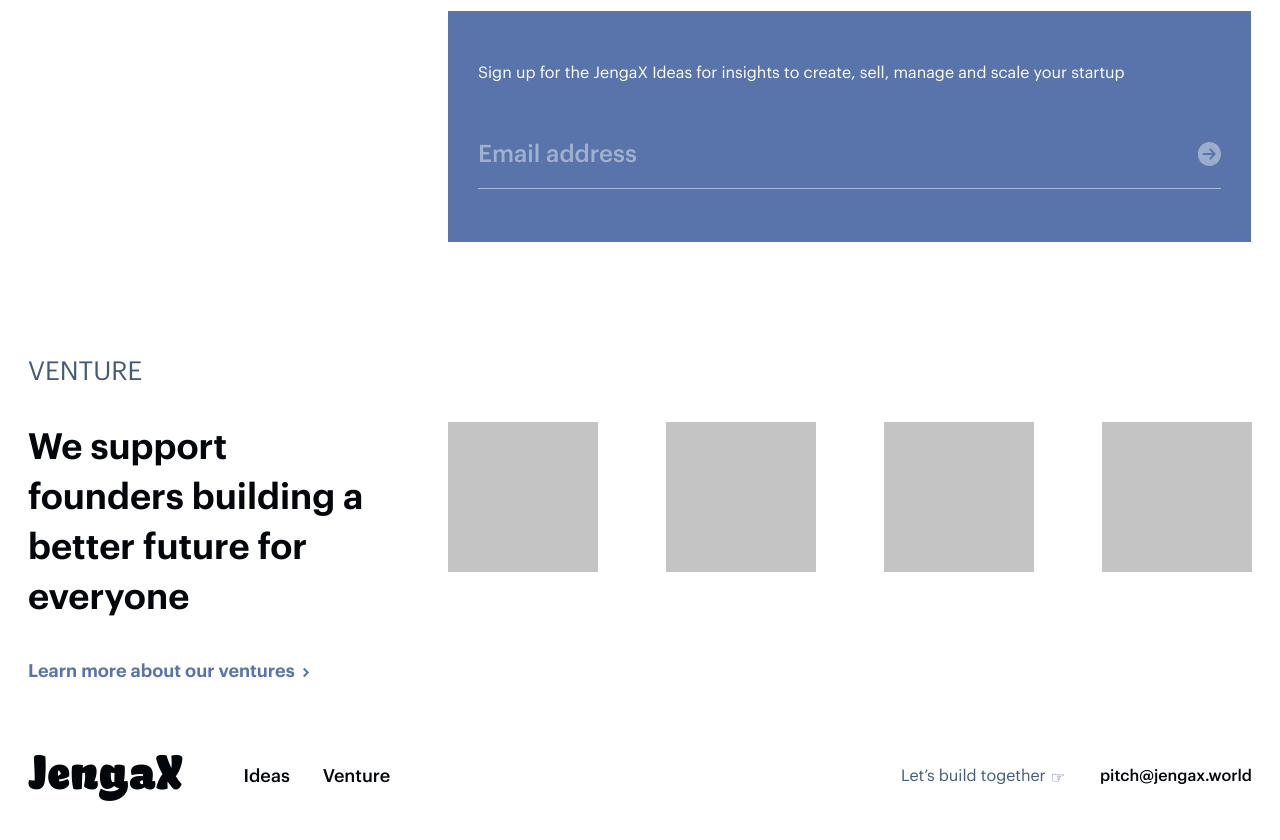
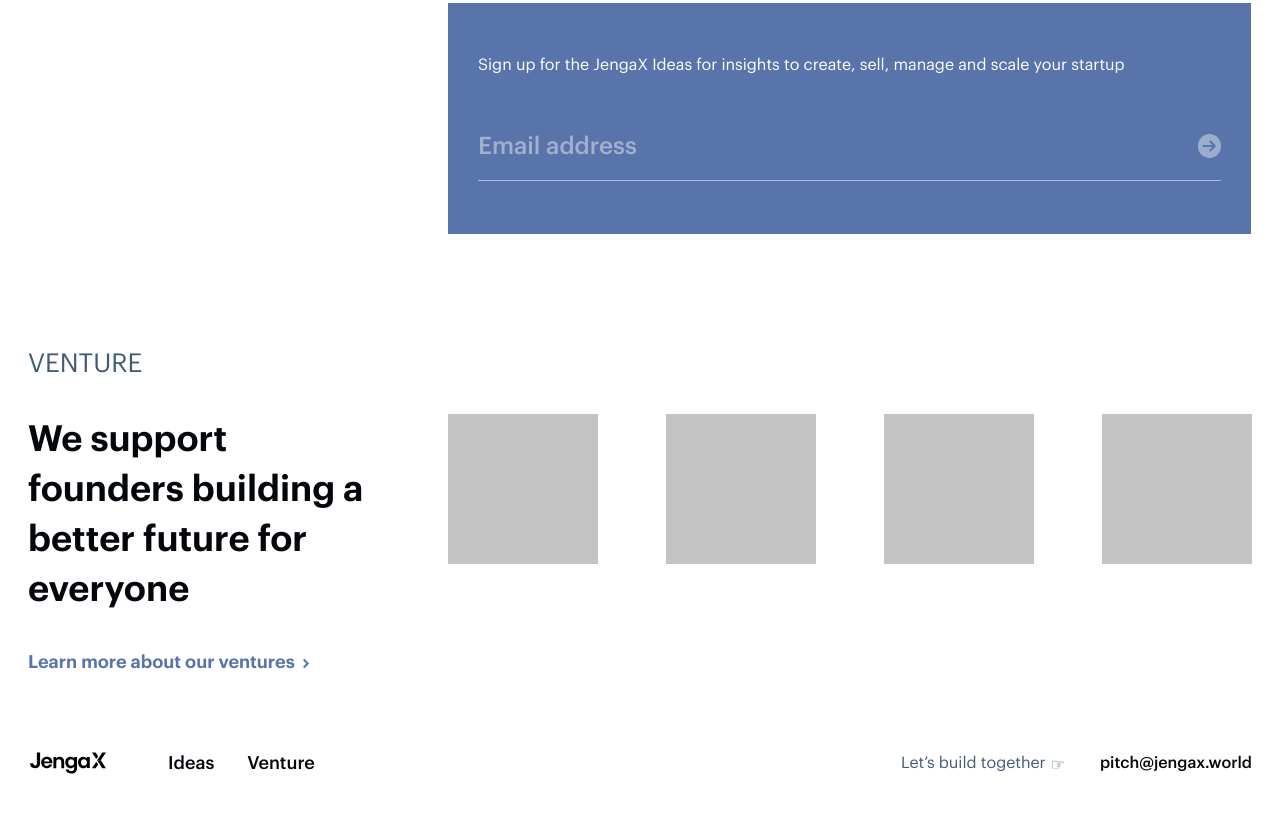
Before and after one commit to olsam100/JengaX, a Gatsby site: page / in a window 1280 px wide. Shown: the part 1240-2080 px from the top of the page. Built offline with nearby package versions, Linux system fonts and the light colour scheme; Gatsby itself is replaced by a stand-in of ours.

Commit message:
an update

```diff
--- a/src/components/Footer.js
+++ b/src/components/Footer.js
@@ -1,6 +1,8 @@
 import React from 'react';
 import { Link } from 'gatsby';
 import styled from 'styled-components';
+import {Image} from 'react-bootstrap';
+import logo from '../images/jengaxLogo.svg';
 
 const FooterStyles = styled.footer`
     margin: 0 auto;
@@ -8,6 +10,7 @@ const FooterStyles = styled.footer`
     width: 100%;
     max-width: 1224px;
     padding-top: 60px;
+    align-items: center;
     @media (max-width: 1024px){
         width: 100%;
         /* margin: 0 auto; */
@@ -32,6 +35,7 @@ const FooterStyles = styled.footer`
     .right{
         display: flex;
         justify-content: space-between;
+        align-items: center;
     }
     @media (min-width: 769px) and (max-width: 1024px){
         .footer-container{
@@ -97,17 +101,23 @@ const FooterStyles = styled.footer`
         }
     }
     ul{
-    width: 320px;
+    /* width: 320px; */
     list-style-type: disc;
     margin-block-start: 0em;
     margin-block-end: 0em;
     margin-inline-start: 0px;
     margin-inline-end: 0px;
     padding-inline-start: 0px;
+    display: flex;
+    align-items: center;
+    text-align: center;
+    justify-content: center;
     }
     li{
         text-decoration: none;
         list-style: none;
+        display: flex;
+        align-items: center;
     }
     .idea-text{
         padding-left: 60px;
@@ -123,7 +133,8 @@ const FooterStyles = styled.footer`
         font-family: 'BC Kakao';
         font-weight: 900;
         font-style: normal;
-        font-size: 48px;
+        font-size: 36px;
+        /* font-size: 48px; */
         color: #03060B;
     }
     @media (min-width: 320px) and (max-width: 480px){
@@ -204,22 +215,7 @@ const FooterStyles = styled.footer`
         margin-inline-start: 0px;
         margin-inline-end: 0px;
     }
-    @media (min-width: 769px) and (max-width: 1024px){
-        ul{
-            width: 100%;
-            display: flex;
-            margin: 0 auto;
-            justify-content: space-between;
-            padding-bottom: 30px;
-        }
-    }
-    @media (min-width: 481px) and (max-width: 768px){
-        ul{
-            width: 100%;
-            display: flex;
-            justify-content: space-between;
-        }
-    }
+
     @media (min-width: 320px) and (max-width: 480px){
         ul{
             width: 80%;
@@ -231,6 +227,39 @@ const FooterStyles = styled.footer`
             text-align: center;
         }
     }
+    @media (min-width: 481px) and (max-width: 768px){
+        ul{
+            width: 100%;
+            display: flex;
+            justify-content: space-between;
+        }
+    }
+    @media (min-width: 769px) and (max-width: 1024px){
+        ul{
+            width: 100%;
+            display: flex;
+            margin: 0 auto;
+            justify-content: space-between;
+            padding-bottom: 30px;
+        }
+    }
+
+    @media (min-width: 320px) and (max-width: 480px){
+        .logo{
+            max-width: 100%;
+            height: 100%;
+        }
+    }
+
+    @media (min-width: 1024px){
+        .logo{
+            height: 100%;
+            width: 80px;
+        }
+    }
+    img{
+        margin-top: 12px;
+    }
 `;
 
 function Footer(){
@@ -239,7 +268,9 @@ function Footer(){
             <div className="left">
                 <ul>
                     <li>
-                        <Link to="/" className="brand-link">JengaX</Link>
+                        <Link to="/" className="brand-link">
+                            <Image src={logo} fluid alt="JengaX logo" className='logo'/>
+                        </Link>
                     </li>
                     <li className="idea-text">
                         <Link to="/ideas" className="ideas-link">Ideas</Link>
--- a/src/components/Information.js
+++ b/src/components/Information.js
@@ -1,7 +1,6 @@
 import React from "react";
 import styled from "styled-components";
 import { Image } from 'react-bootstrap';
-import imageBadge from '../images/image22.svg';
 import VectorStroke from '../images/vectorStroke.svg';
 import '../components/custom.css';
 
--- a/src/components/Nav.js
+++ b/src/components/Nav.js
@@ -3,6 +3,8 @@ import { Link } from 'gatsby';
 import styled from 'styled-components';
 import '../components/custom.css';
 import { FaBars, FaTimes } from 'react-icons/fa';
+import {Image} from 'react-bootstrap';
+import logo from '../images/jengaxLogo.svg';
 
 
 
@@ -40,10 +42,10 @@ const NavStyles = styled.nav`
         width: 86%;
     }
 }
-@media (min-width: 1025px) and (max-width: 1200px){
+@media (min-width: 1025px){
     .nav-top{
-        max-width: 80%;
-        margin: 0 auto;
+        /* max-width: 80%;
+        margin: 0 auto; */
     }
 }
 .nav-top{
@@ -180,6 +182,7 @@ const NavStyles = styled.nav`
             width: 80%;
             height: 100%;
             display: flex;
+            /* align-items: center; */
         }
     @media (min-width: 480px){
         .hamburger{
@@ -200,13 +203,20 @@ const NavStyles = styled.nav`
             padding-left: 20px;
         }
     }
+    @media (min-width: 1024px){
         .brandlogo{
             font-size: 48px;
             color: #000000;
             font-family: 'BC Kakao';
             font-weight: 900;
             font-style: normal;
+            display: flex;
+            align-items: center;
+            padding-bottom: 0;
+            border-bottom: 0;
+            margin-top: 10px;
             /* padding-left: 30px; */
+        }
     }
     .active{
         border-bottom: 3px solid #03060B;
@@ -231,6 +241,19 @@ const NavStyles = styled.nav`
         position: relative ;
 
     }
+    @media (min-width: 320px) and (max-width: 480px){
+        .logo{
+            max-width: 100%;
+            height: 100%;
+        }
+    }
+
+    @media (min-width: 1024px){
+        .logo{
+            height: 100%;
+            width: 150px;
+        }
+    }
 
 
 
@@ -251,7 +274,9 @@ const toggleItem = () => setShowItem(!showItem)
         <div className="nav-top" >
 
                 <div className="logo-container">
-                    <Link to="/" className="brandlogo">JengaX</Link>
+                    <Link to="/" className="brandlogo">
+                            <Image src={logo} fluid alt="JengaX logo" className='logo'/>
+                    </Link>
                     <div className='hamburger' onClick={toggleItem}>{!showItem ? <FaBars size="30px"/> : <FaTimes size="30px"/>}</div>
                 </div>
                 <div className='nav-links'>
```
Also changed, not shown: src/images/jengaxLogo.svg (added). Lines whose indentation alone changed are shown as unchanged.
